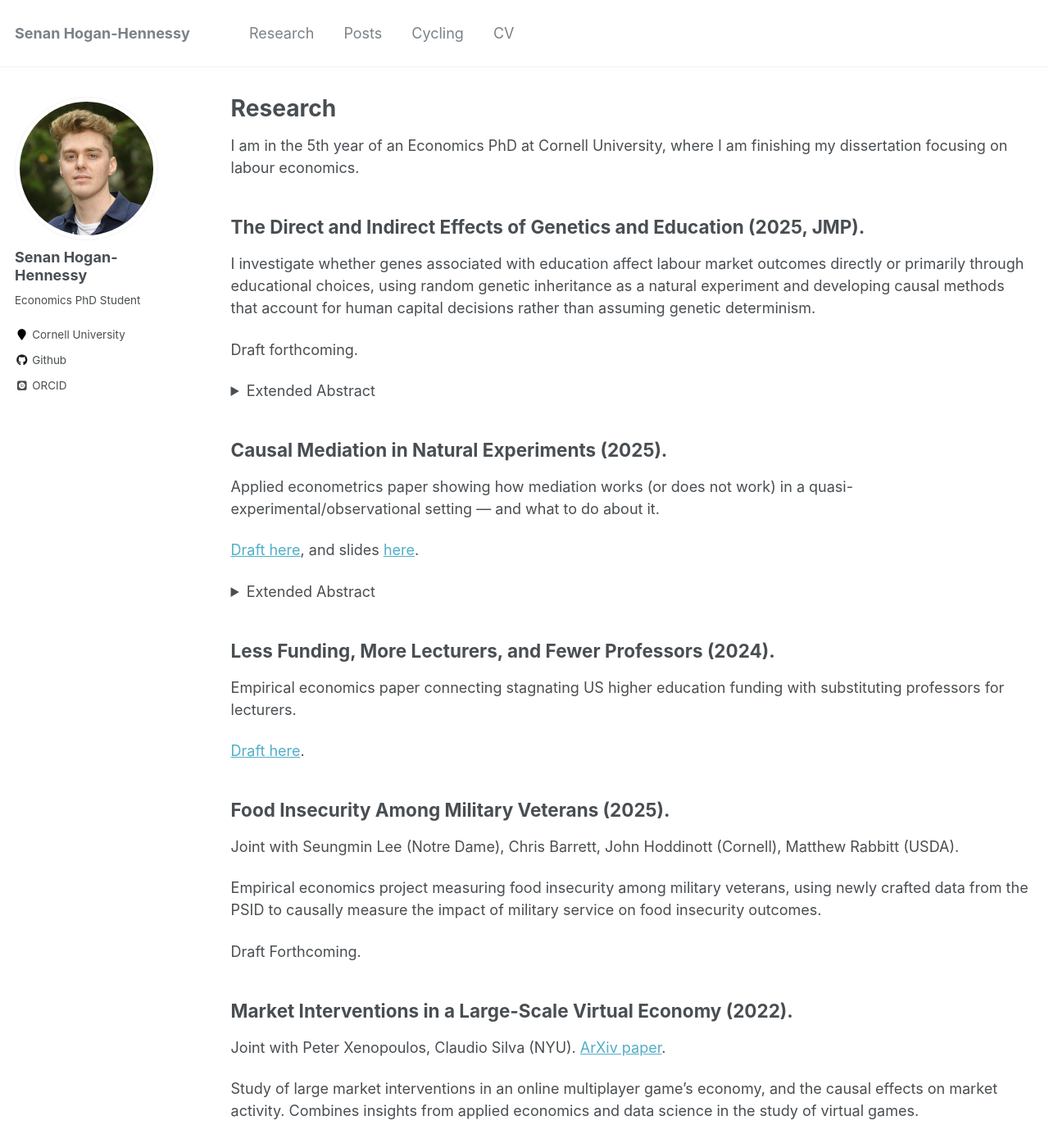
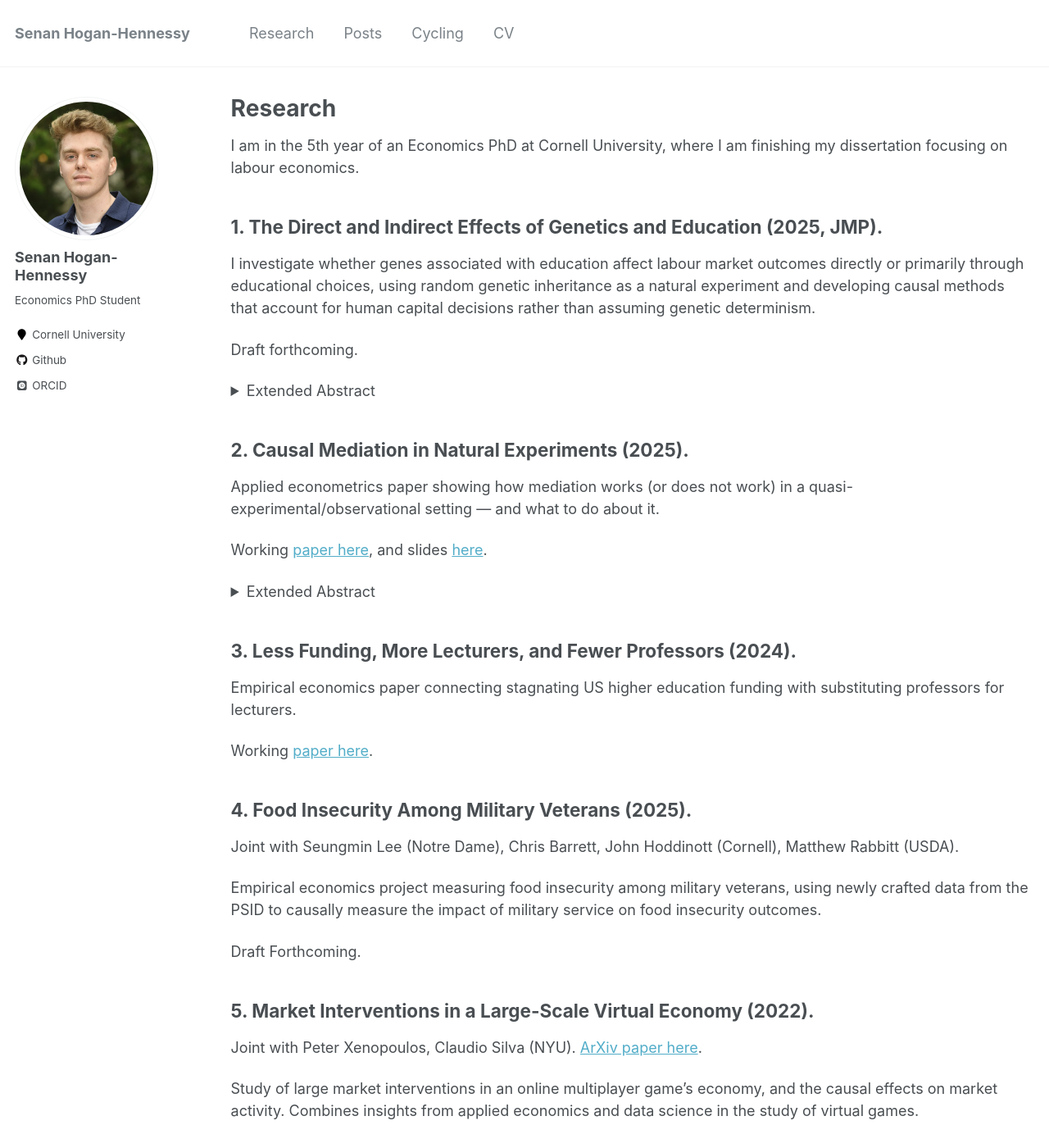
Before and after one commit to shoganhennessy/shoganhennessy.github.io, a Jekyll site: the page built from _pages/research.md, in a window 1280 px wide and 1400 px high. Shown: the whole window at 82% size. Built offline with Jekyll 4.4.1, drawn with Linux system fonts in a browser that asks for light colours; some web fonts are replaced.

Commit message:
Rewritten JMP abstract, and overhauled Research page design.

```diff
--- a/_pages/research.md
+++ b/_pages/research.md
@@ -7,7 +7,7 @@
 
 I am in the 5th year of an Economics PhD at Cornell University, where I am finishing my dissertation focusing on labour economics.
 
-## The Direct and Indirect Effects of Genetics and Education (2025, JMP).
+## 1. The Direct and Indirect Effects of Genetics and Education (2025, JMP).
 
 I investigate whether genes associated with education affect labour market outcomes directly or primarily through educational choices, using random genetic inheritance as a natural experiment and developing causal methods that account for human capital decisions rather than assuming genetic determinism.
 
@@ -15,20 +15,20 @@
 
 <details style="text-align: justify">
     <summary> Extended Abstract </summary>
-    Social science genetics has shown genes matter for education and labour market outcomes, but has little to say on the economic mechanisms beneath these findings.
+    Recent genetic research has shown that genes matter for education and labour market outcomes, but has little to say on the economic mechanisms beneath these findings.
     I use plausibly random deviation from parents as a natural experiment for the Education PolyGenic Index (Ed PGI) to estimate causal effects of genes associated with years of education, using data from the UK Biobank.
     I then decompose these genetic effects into a direct genetic effect and indirect education pathway using a causal mediation framework that allows for selection-into-education, using multiple UK university openings in the 1960s as instruments for higher education attendance.
     The Ed PGI increases labour market earnings through higher education attendance, with direct genetic effects indistinguishable from zero --- contradicting previous speculation that education-linked genes independently increase intelligence or other labour market traits.
     Education linked genes are more about returns to higher education, and less about direct genetic effects.
-    These findings reframe social science genetics by shifting focus from asking ''if genes matter'' to ''how genes matter'' --- not as deterministic forces, but as factors that influence human capital investment decisions within institutional constraints.
+    These findings reframe social science genetics by shifting focus from asking ''if genes matter'' to ''how genes matter'' --- not as deterministic forces, but as factors that influence human capital decisions within institutional constraints.
     By using causal methods that explicitly account for individual choice, rather than assuming genetic determinism, this research provides a richer understanding of how biological inheritance, personal agency, and institutional structures interact to shape labour market inequality.
 </details>
 
-## Causal Mediation in Natural Experiments (2025).
+## 2. Causal Mediation in Natural Experiments (2025).
 
 Applied econometrics paper showing how mediation works (or does not work) in a quasi-experimental/observational setting --- and what to do about it.
 
-[Draft here](https://raw.githubusercontent.com/shoganhennessy/mediation-natural-experiment/main/mediation-natural-experiment-2025.pdf), and slides [here](https://raw.githubusercontent.com/shoganhennessy/mediation-natural-experiment/main/presentation-2025.pdf).
+Working [paper here](https://raw.githubusercontent.com/shoganhennessy/mediation-natural-experiment/main/mediation-natural-experiment-2025.pdf), and slides [here](https://raw.githubusercontent.com/shoganhennessy/mediation-natural-experiment/main/presentation-2025.pdf).
 
 <details style="text-align: justify">
     <summary> Extended Abstract </summary>
@@ -43,13 +43,13 @@
     This approach gives applied researchers an alternative method to estimate CM effects when they can only establish a credible argument for quasi-random assignment of the initial treatment, and not a mediator, as is common in natural experiments.
 </details>
 
-## Less Funding, More Lecturers, and Fewer Professors (2024).
+## 3. Less Funding, More Lecturers, and Fewer Professors (2024).
 
 Empirical economics paper connecting stagnating US higher education funding with substituting professors for lecturers.
 
-[Draft here](https://raw.githubusercontent.com/shoganhennessy/state-funding-faculty/main/state-funding-faculty-2024.pdf).
+Working [paper here](https://raw.githubusercontent.com/shoganhennessy/state-funding-faculty/main/state-funding-faculty-2024.pdf).
 
-## Food Insecurity Among Military Veterans (2025).
+## 4. Food Insecurity Among Military Veterans (2025).
 
 Joint with Seungmin Lee (Notre Dame), Chris Barrett, John Hoddinott (Cornell), Matthew Rabbitt (USDA).
 
@@ -57,10 +57,10 @@
 
 Draft Forthcoming.
 
-## Market Interventions in a Large-Scale Virtual Economy (2022).
+## 5. Market Interventions in a Large-Scale Virtual Economy (2022).
 
 Joint with Peter Xenopoulos, Claudio Silva (NYU).
-[ArXiv paper](https://doi.org/10.48550/arXiv.2210.07970).
+[ArXiv paper here](https://doi.org/10.48550/arXiv.2210.07970).
 
 Study of large market interventions in an online multiplayer game's economy, and the causal effects on market activity.
 Combines insights from applied economics and data science in the study of virtual games.
```
Also changed, not shown: 2 other files.
